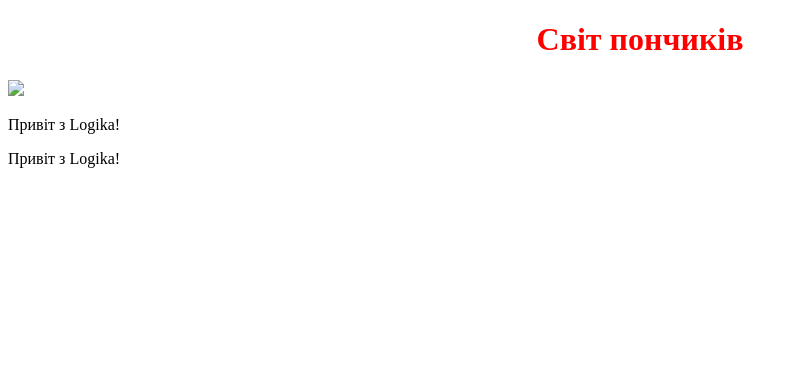
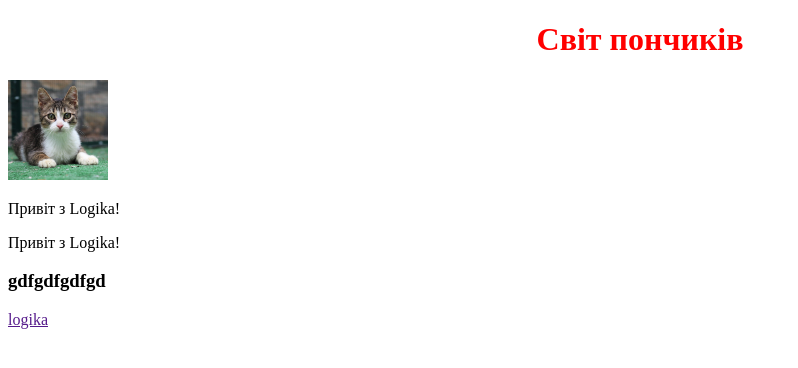
Before and after one commit to levchukt/first, a plain HTML site: page index.html in a window 1280 px wide. Shown: the whole page, without its empty margins (0-798 px from the left). Drawn offline with Linux system fonts and the light colour scheme.

Commit message:
Add files via upload

```diff
--- a/index.html
+++ b/index.html
@@ -15,11 +15,14 @@ h1{
    text-align: center;
 }
 
+
 </style>
 <body>
    <h1>Світ пончиків</h1>
-   <img src="/uploads/2023/02/donut.png" width="100px">
+   <img src="cat.jpg" width="100px">
    <p>Привіт з Logika!</p>
    <p>Привіт з Logika!</p>
+   <h3>gdfgdfgdfgd</h3>
+   <a href="">logika</a>
 </body>
 </html>
```
Also changed, not shown: cat.jpg (added).
